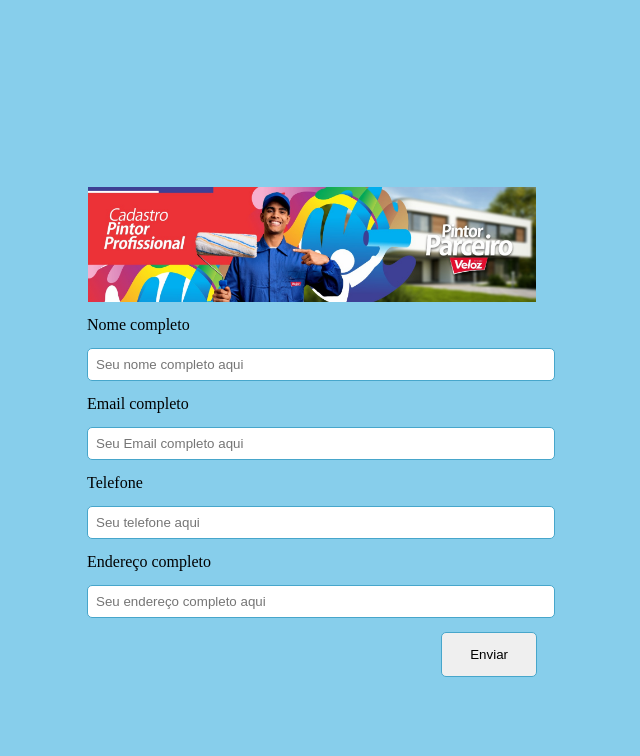
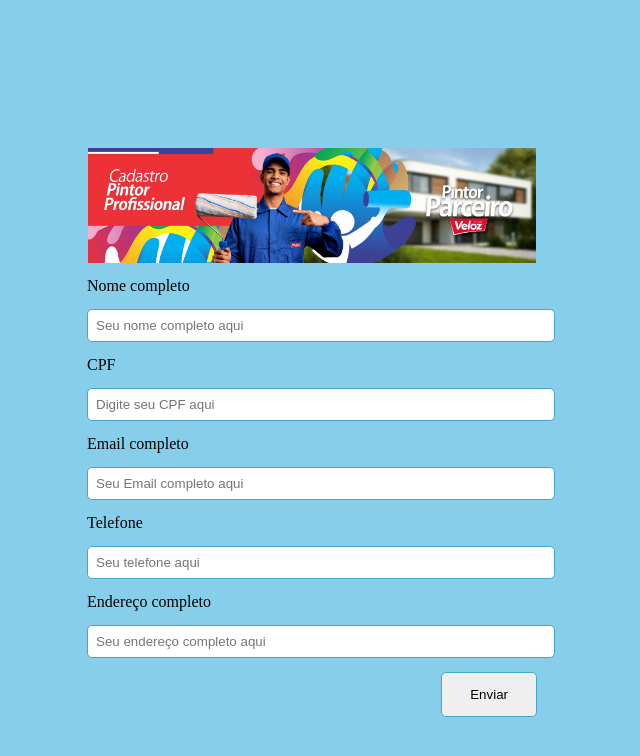
Before and after one commit to PintorParceiroVeloz/PintorParceiroVeloz, a plain HTML site: page index.html in a window 1280 px wide. Shown: the whole page, without its empty margins (328-968 px from the left). Drawn offline with Linux system fonts and the light colour scheme.

Commit message:
Update index.html

```diff
--- a/index.html
+++ b/index.html
@@ -81,6 +81,9 @@
     <text>Nome completo</text>
     <input name="Nome" type="text" placeholder="Seu nome completo aqui" required/>
 
+     <text>CPF</text>
+    <input name="cpf" type="text" placeholder="Digite seu CPF aqui" required/>
+
     <text>Email completo</text>
     <input name="Email" type="text" placeholder="Seu Email completo aqui" required/>
 
```
